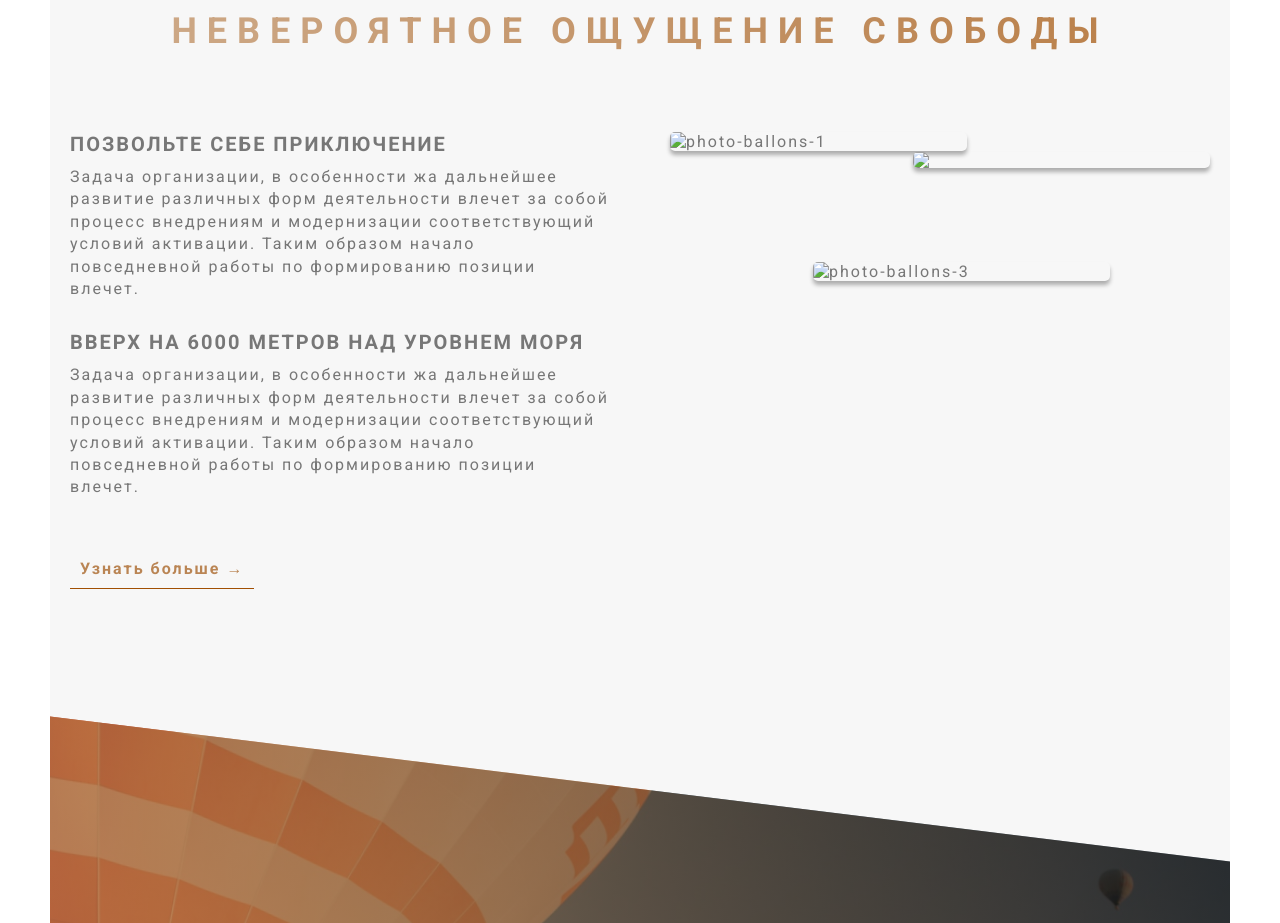
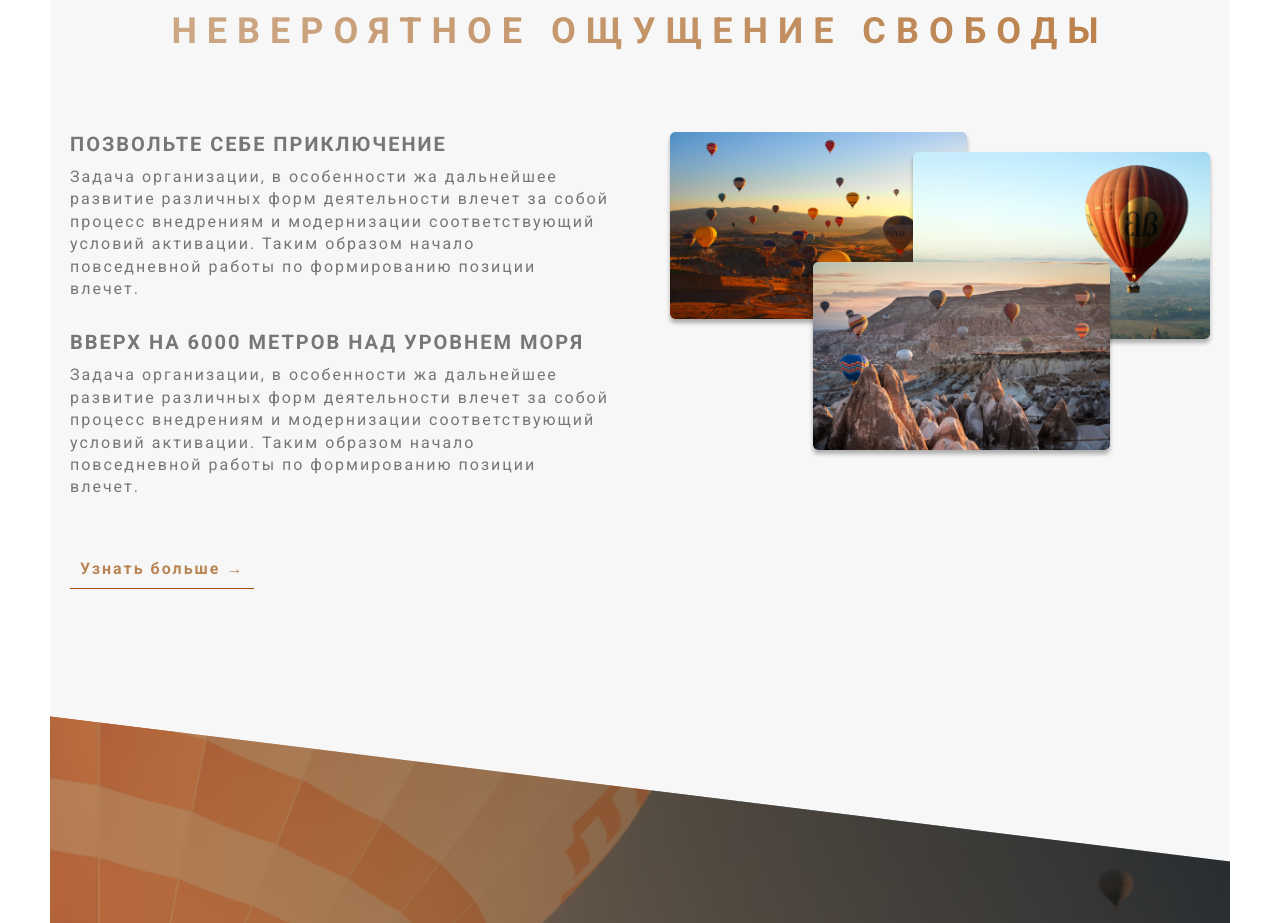
Before and after one commit to FoxTail25/Project-ballons, a plain HTML site: page index.html in a window 1280 px wide. Shown: the part 880-1803 px from the top of the page. Drawn offline with Linux system fonts and the light colour scheme; the site is published under a folder, as on GitHub Pages, so addresses that start at the root find nothing; files whose address does not match are found by name.

Commit message:
change image path

```diff
--- a/index.html
+++ b/index.html
@@ -99,16 +99,16 @@
 					</div>
 					<div class="col-1-of-2">
 						<div class="composition">
-							<img src="/img/photo-ballons-1.png" srcset="/img/photo-ballons-1.png 954w,
-									/img/photo-ballons-1-small.png 318w" sizes="(max-width: 1240px) 22wv, (max-width: 1240px) 22wv,
+							<img src="img/photo-ballons-1.png" srcset="img/photo-ballons-1.png 954w,
+									img/photo-ballons-1-small.png 318w" sizes="(max-width: 1240px) 22wv, (max-width: 1240px) 22wv,
 									(max-width: 900px) 43wv,
 									(max-width: 600px) 39wv, 300px" alt="photo-ballons-1" class="composition__photo composition__photo_n1">
-							<img src="/img/photo-ballons-2.png" srcset="/img/photo-ballons-2.png 954w,
-									/img/photo-ballons-2-small.png 318w" sizes="(max-width: 1240px) 22wv, (max-width: 1240px) 22wv,
+							<img src="img/photo-ballons-2.png" srcset="img/photo-ballons-2.png 954w,
+									img/photo-ballons-2-small.png 318w" sizes="(max-width: 1240px) 22wv, (max-width: 1240px) 22wv,
 									(max-width: 900px) 43wv,
 										(max-width: 600px) 39wv, 300px" class=" composition__photo composition__photo_n2">
-							<img src="/img/photo-ballons-3.png" srcset="/img/photo-ballons-3.png 954w,
-									/img/photo-ballons-3-small.png 318w" sizes="(max-width: 1240px) 22wv, (max-width: 1240px) 22wv,
+							<img src="img/photo-ballons-3.png" srcset="img/photo-ballons-3.png 954w,
+									img/photo-ballons-3-small.png 318w" sizes="(max-width: 1240px) 22wv, (max-width: 1240px) 22wv,
 									(max-width: 900px) 43wv,
 										(max-width: 600px) 39wv, 300px" alt=" photo-ballons-3" class="composition__photo composition__photo_n3">
 						</div>
```
